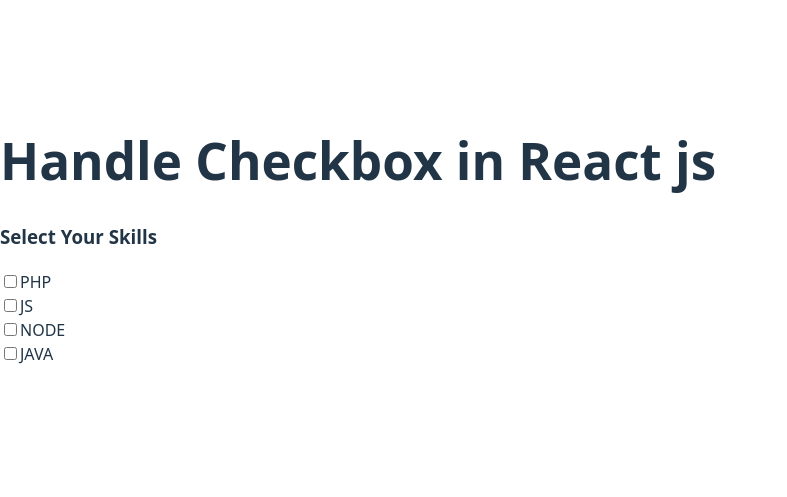
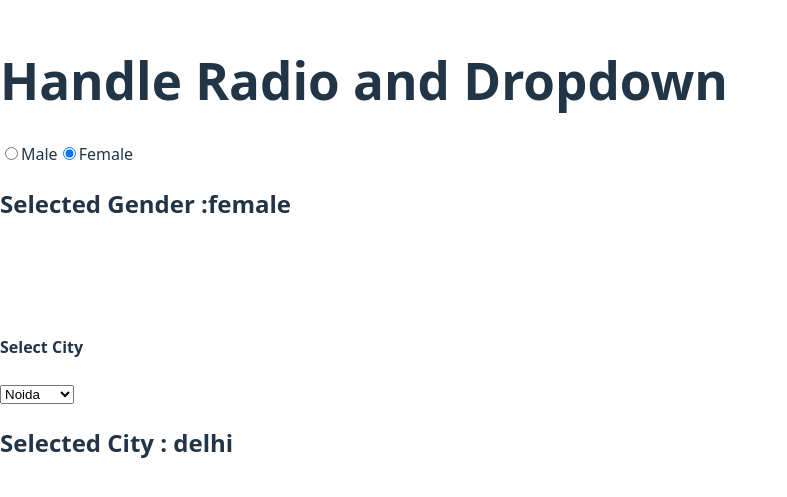
Before and after one commit to VinayGupta8383/React1, a React (Vite) app: page / in a window 1280 px wide. Shown: the part 151-648 px from the top of the page, without its empty margins (0-787 px from the left). Built offline with nearby package versions, Linux system fonts and the light colour scheme.

Commit message:
handle radio and dropdown

```diff
--- a/src/App.jsx
+++ b/src/App.jsx
@@ -1,12 +1,30 @@
 
-import Skills from './Skills';
+import {useState} from "react";
 
 function App() {
 
+  const [gender,setGender]=useState('female');
+  const [city, setCity] = useState('delhi');
   return (
     <div>
-      <h1>Handle Checkbox in React js</h1>
-      <Skills/>
+      <h1>Handle Radio and Dropdown</h1>
+      <input type="radio" onChange={(event)=>setGender(event.target.value)} name="gender" value={"male"} checked={gender == 'male'} id="male"/>
+      <label htmlFor="male">Male</label>
+      <input type="radio" onChange={(event)=>setGender(event.target.value)} name="gender" value={"female"} checked={gender == 'female'} id="female"/>
+       <label htmlFor="female">Female</label>
+       <h2>Selected Gender :{gender}</h2>
+
+      <br /> <br /><br />
+      <h4>Select City</h4>
+      <select onChange={(event)=>setCity(event.target.value)} defaultValue={"Delhi"} >
+       <option value="noida">Noida</option>
+       <option value="gurgaon">Gurgaon</option>
+       <option value="delhi">Delhi</option>
+        </select>
+        <h2>Selected City : {city}</h2>
+
+
+
     </div>
 
   )
--- a/src/Skills.jsx
+++ /dev/null
@@ -1,37 +0,0 @@
-import { useState } from "react";
-
- function Skills() {
-    const[skills,setSkills]=useState([]);
-      const handleskills=(event)=>{
-        console.log(event.target.value, event.target.checked);
-        if(event.target.checked){
-          setSkills([...skills,event.target.value]);
-         }else{
-            setSkills([...skills.filter((item)=>item != event.target.value)]);
-         }
-      }
-
-  return (
-    <div>
-        <h3>Select Your Skills</h3>
-        <input onChange={handleskills} type="checkbox" id="php" value="php" />
-        <label htmlFor="php">PHP</label><br/>
-
-        <input onChange={handleskills} type="checkbox" id="js" value="JS" />
-        <label htmlFor="js">JS</label><br/>
-
-        <input onChange={handleskills}type="checkbox" id="node" value="NODE" />
-        <label htmlFor="node">NODE</label><br/>
-
-        <input onChange={handleskills}type="checkbox" id="java" value="JAVA"/>
-        <label htmlFor="java">JAVA</label><br/>
-
-          <h1>{skills.toString()}</h1>
-
-    </div>
-
-
-  )
-}
-
-export default Skills;
```
